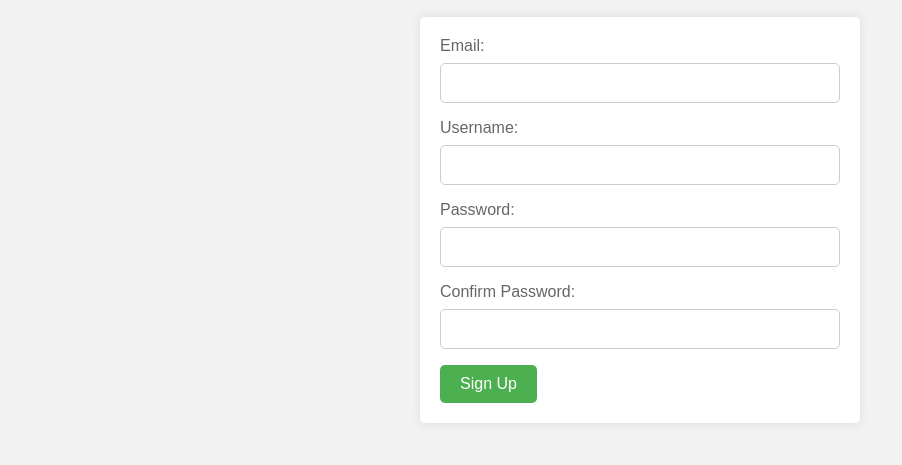
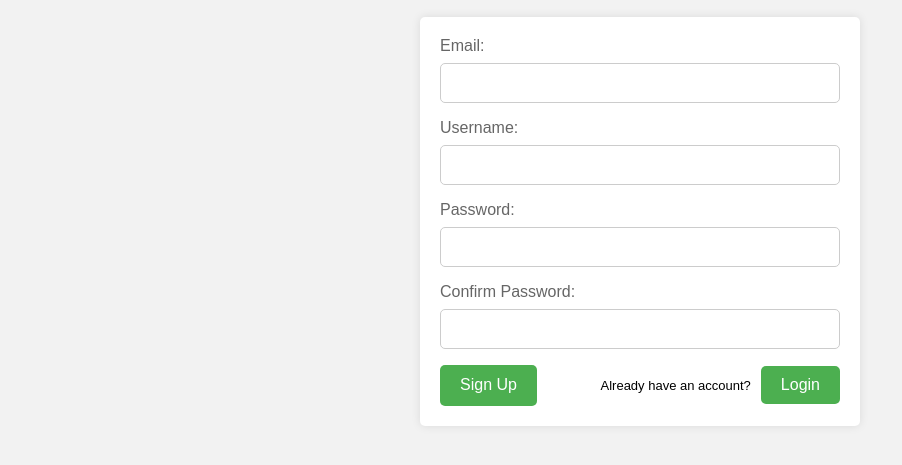
Before and after one commit to willweste/Tracking, a website: page client/pages/signup.html in a window 1280 px wide. Shown: the part 71-536 px from the top of the page, without its empty margins (0-902 px from the left). Drawn offline with Linux system fonts and the light colour scheme.

Commit message:
signup form already have an account addition

```diff
--- a/client/pages/signup.html
+++ b/client/pages/signup.html
@@ -28,11 +28,16 @@
           required
         />
       </div>
-      <div>
+      <div class="button-container">
         <button type="submit">Sign Up</button>
+        <div class="login-container">
+          <p id="text">Already have an account?</p>
+          <button id="loginButton" onclick="location.href='login.html'">
+            Login
+          </button>
+        </div>
       </div>
     </form>
-
     <script src="../scripts/signup.js"></script>
   </body>
 </html>
--- a/client/style/signup.css
+++ b/client/style/signup.css
@@ -16,6 +16,7 @@ form {
   padding: 20px;
   border-radius: 5px;
   box-shadow: 0 0 10px rgba(0, 0, 0, 0.1);
+  position: relative; /* Add this line to make the form a positioned parent */
 }
 
 label {
@@ -33,7 +34,7 @@ input[type="password"] {
   border-radius: 5px;
   border: 1px solid #ccc;
   margin-bottom: 16px;
-  box-sizing: border-box; /* Add this line to include padding and border in the width */
+  box-sizing: border-box;
 }
 
 button {
@@ -49,3 +50,21 @@ button {
 button:hover {
   background-color: #45a049;
 }
+
+.button-container {
+  display: flex;
+  justify-content: space-between;
+}
+
+.login-container {
+  display: flex;
+  align-items: center;
+}
+
+.login-container p {
+  margin-right: 10px;
+}
+
+#text {
+  font-size: small;
+}
```
